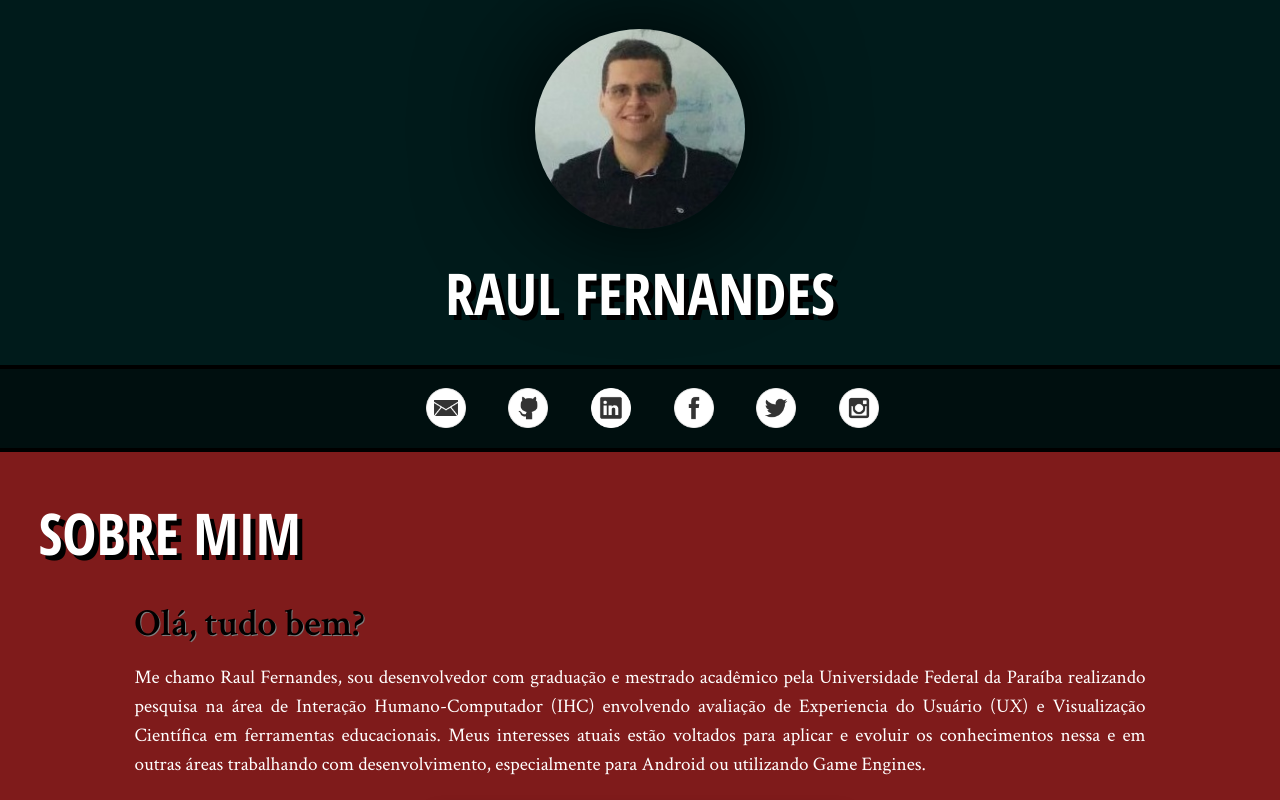
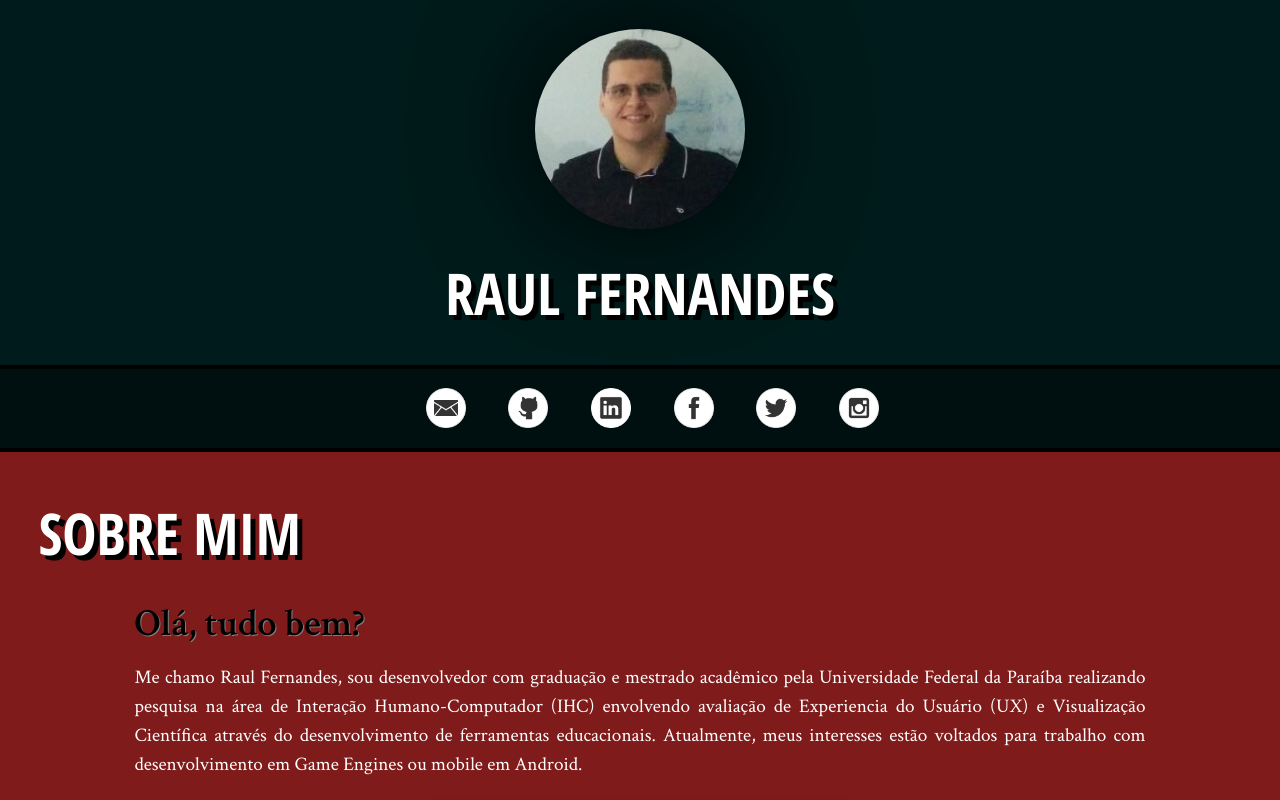
Before and after one commit to ruawl/ruawl.github.io, a plain HTML site: page index.html in a window 1280 px wide. Drawn offline with Linux system fonts and the light colour scheme.

Commit message:
Atualização texto apresentação

```diff
--- a/index.html
+++ b/index.html
@@ -34,7 +34,7 @@
             <section class="secao-inicio biografia">
                 <h2>Sobre mim</h2>
                 <p><strong>Olá, tudo bem?</strong></p>
-                <p>Me chamo Raul Fernandes, sou desenvolvedor com graduação e mestrado acadêmico pela Universidade Federal da Paraíba realizando pesquisa na área de Interação Humano-Computador (IHC) envolvendo avaliação de Experiencia do Usuário (UX) e Visualização Científica em ferramentas educacionais. Meus interesses atuais estão voltados para aplicar e evoluir os conhecimentos nessa e em outras áreas trabalhando com desenvolvimento, especialmente para Android ou utilizando Game Engines.</p>
+                <p>Me chamo Raul Fernandes, sou desenvolvedor com graduação e mestrado acadêmico pela Universidade Federal da Paraíba realizando pesquisa na área de Interação Humano-Computador (IHC) envolvendo avaliação de Experiencia do Usuário (UX) e Visualização Científica através do desenvolvimento de ferramentas educacionais. Atualmente, meus interesses estão voltados para trabalho com desenvolvimento em Game Engines ou mobile em Android.</p>
                 <a class="botao-index" href="https://ruawl.github.io/bio">Veja mais sobre mim!</a>
             </section>
 
```
